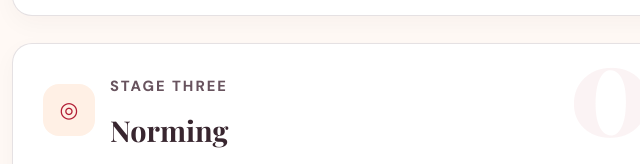
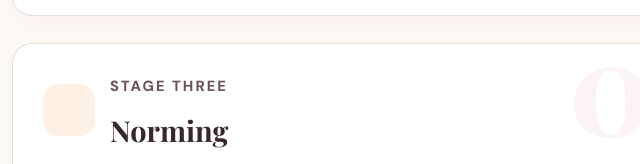
Before and after one commit to laronathabo/digital-portfolio-, a plain HTML site: page group-reflection.html in a window 1280 px wide. Shown: the part 2752-2916 px from the top of the page, 415-1055 px from the left. Drawn offline with nearby package versions, Linux system fonts and the light colour scheme; a web font is replaced by a local one.

Commit message:
Update group-reflection.html

```diff
--- a/group-reflection.html
+++ b/group-reflection.html
@@ -811,7 +811,7 @@
 
       <section class="stage" id="norming" data-number="03">
         <div class="stage-top">
-          <div class="stage-icon">◎</div>
+          <div class="stage-icon"></div>
           <div>
             <p class="stage-number">Stage three</p>
             <h3>Norming</h3>
```
